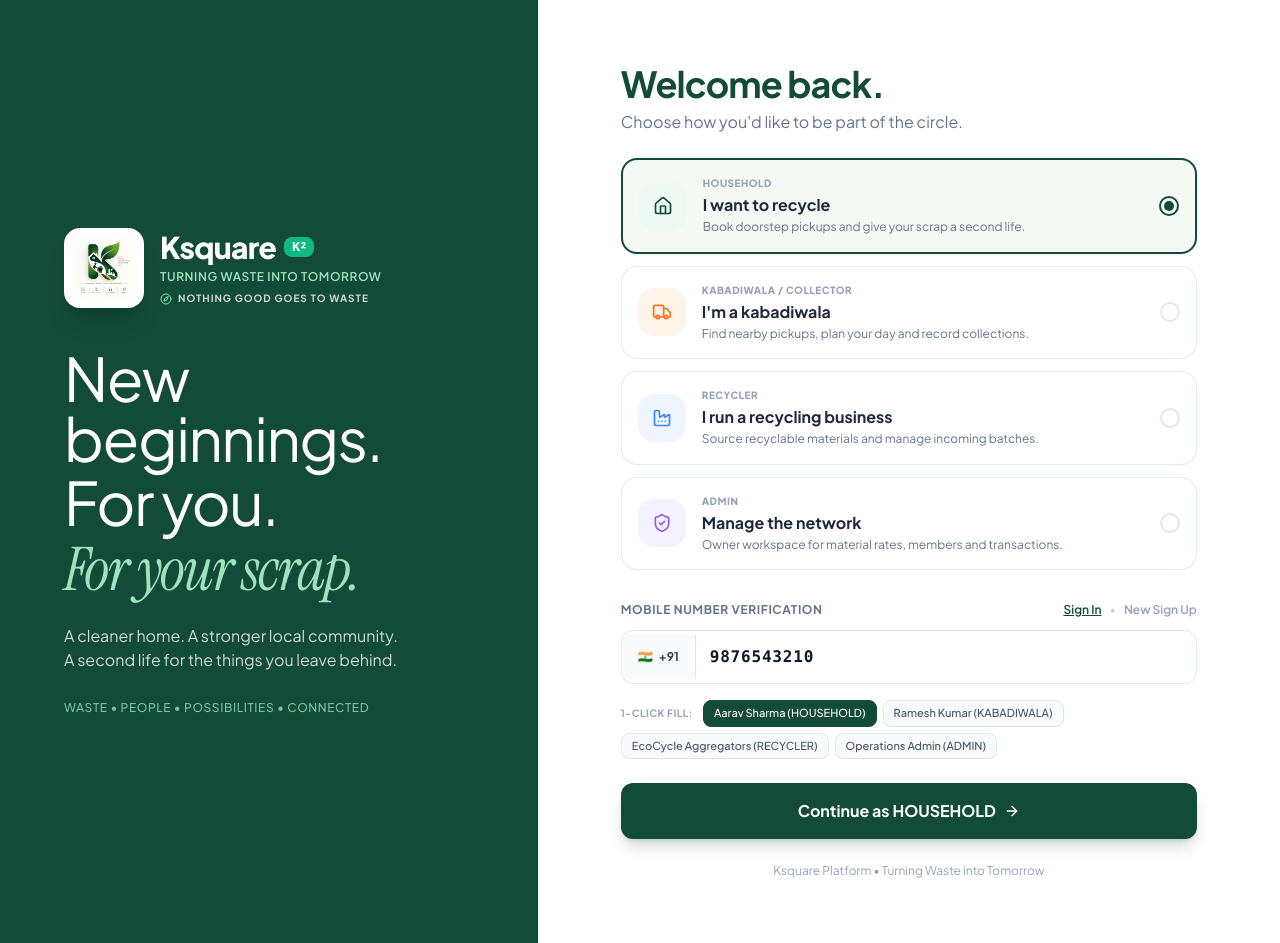
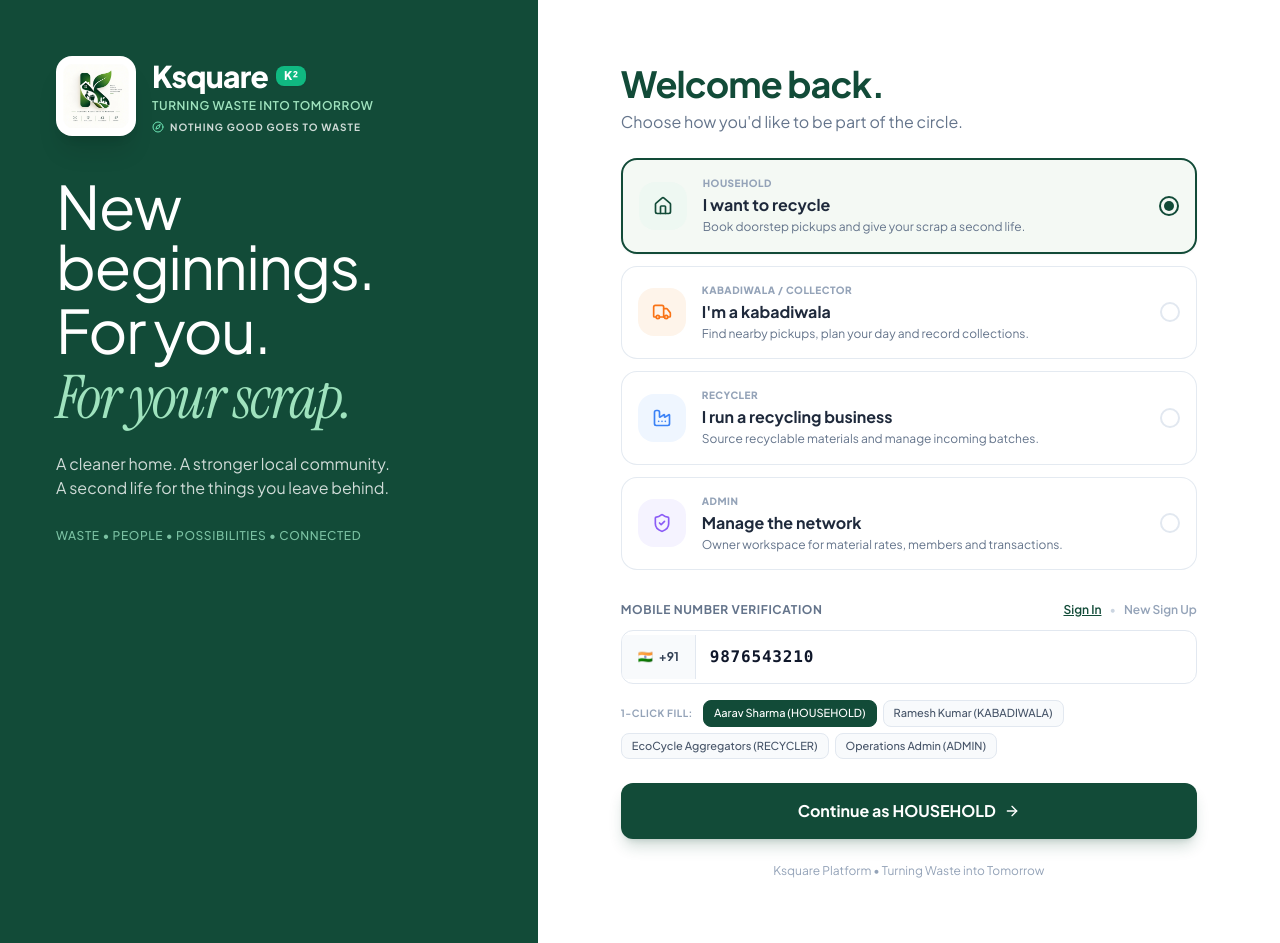
Before and after one commit to manika004/Kabadiwala-Konnect, a React (Vite) app in the folder client/: page / in a window 1280 px wide. Built offline with nearby package versions, Linux system fonts and the light colour scheme.

Commit message:
Align K2 brand and text to top of left panel removing vertical gap

```diff
--- a/client/src/screens/auth/AuthScreen.tsx
+++ b/client/src/screens/auth/AuthScreen.tsx
@@ -117,7 +117,7 @@ export const AuthScreen: React.FC<AuthScreenProps> = ({ onLoginSuccess }) => {
     <div className="min-h-screen w-full bg-[#124b38] flex flex-col lg:flex-row">
 
       {/* ================= LEFT EDITORIAL HERO PANEL ================= */}
-      <div className="lg:w-[45%] xl:w-[42%] bg-[#124b38] text-white flex flex-col justify-center relative overflow-hidden p-8 sm:p-12 lg:p-14 xl:p-16 space-y-8 sm:space-y-10">
+      <div className="lg:w-[45%] xl:w-[42%] bg-[#124b38] text-white flex flex-col justify-start relative overflow-hidden p-8 sm:p-10 lg:p-12 xl:p-14 space-y-8 sm:space-y-10">
 
         {/* K² / Ksquare Brand Header at the Top */}
         <div className="flex items-center space-x-4">
```
